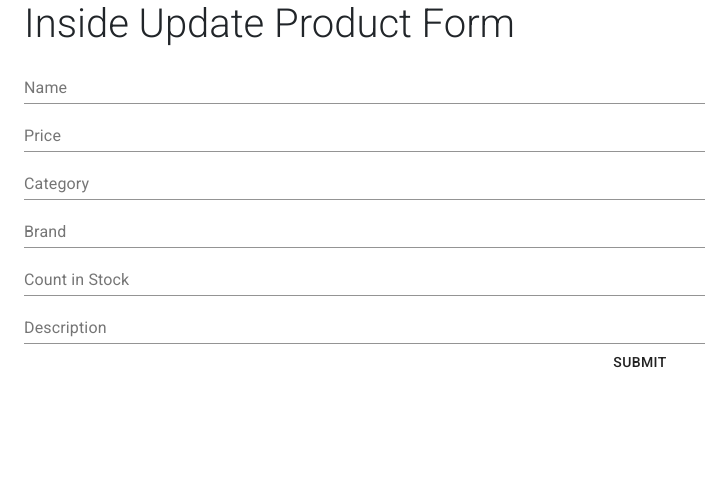
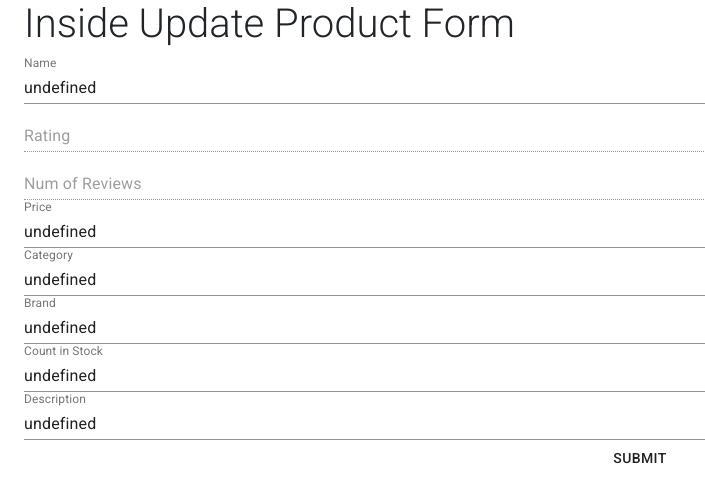
Before and after one commit to NinjaScriptors/Herfa-FrontEnd, a React (Create React App) app: page /details-update/1 in a window 1280 px wide. Shown: the top 502 px of the page, without its empty margins (0-705 px from the left). Built offline with nearby package versions, Linux system fonts and the light colour scheme; no server answers.

Commit message:
done with forms

```diff
--- a/src/App.js
+++ b/src/App.js
@@ -55,6 +55,8 @@ function App() {
         <Route exact path="/categories" component={Product} >
 
         </Route>
+        <Route exact path="/add-product" component={ProductForm}>
+        </Route>
 
         <Route path="/details/:id" component={Details} >
         </Route>
--- a/src/components/productsPage/ProductDetails.js
+++ b/src/components/productsPage/ProductDetails.js
@@ -76,8 +76,10 @@ const useStyleReview = makeStyles((theme) => ({
 
 
 const Details = props => {
+
     const [value, setValue] = React.useState(2);
     const [hover, setHover] = React.useState(-1);
+
     const classes = useStyles();
     const classRev = useStyleReview();
 
--- a/src/components/productsPage/updateProduct.js
+++ b/src/components/productsPage/updateProduct.js
@@ -4,7 +4,7 @@ import { form, TextField, Button } from '@material-ui/core';
 import { makeStyles } from '@material-ui/core/styles';
 // import { getDetailedObj, updateUserDetails } from "../../store/userStore/userFormSlicer";
 import { getDetailedObj, updateProductDetails, updateDetaileProductdObj } from "../../store/productsStore/productsSlicer";
-
+import {getDetailedUserObj} from '../../store/userStore/userSlicer';
 import { useEffect } from "react";
 import { connect, useDispatch } from "react-redux";
 import { PinDropSharp } from '@material-ui/icons';
@@ -34,6 +34,7 @@ const ProductFormUpdate = props => {
         const fetchData = async () => {
             setState(!state);
             await dispatch(getDetailedObj(id));
+            await dispatch(getDetailedUserObj(props.product.seller._id));
         };
         fetchData();
     }, [dispatch]);
@@ -101,14 +102,14 @@ const ProductFormUpdate = props => {
 
             <form onSubmit={handleSubmit } style={{ display: 'flex', flexDirection: 'column' }}>
 
-                <TextField onChange={handleChange} name="name" id="name-input" label="Name" defaultValue="" />
-                {/* <TextField onChange={handleChange} name="rating" id="rating-disabled" label="Rating" value={props.product.rating} /> */}
-                {/* <TextField onChange={handleChange} name="numReviews" id="numReviews-disabled" label="Num of Reviews" value={props.product.numReviews} /> */}
-                <TextField onChange={handleChange} name="price" id="price-input" label="Price" defaultValue="" />
-                <TextField onChange={handleChange} name="category" id="category-input" label="Category" defaultValue="" />
-                <TextField onChange={handleChange} name="brand" id="brand-input" label="Brand" defaultValue="" />
-                <TextField onChange={handleChange} name="countInStock" id="countInStock-input" label="Count in Stock" defaultValue="" />
-                <TextField onChange={handleChange} name="description" id="description-input" label="Description" defaultValue="" />
+                <TextField onChange={handleChange} name="name" id="name-input" label="Name" defaultValue={`${props.product.name}`} />
+                <TextField onChange={handleChange} disabled name="rating" id="rating-disabled" label="Rating" value={props.product.rating} />
+                <TextField onChange={handleChange} disabled name="numReviews" id="numReviews-disabled" label="Num of Reviews" value={props.product.numReviews} />
+                <TextField onChange={handleChange} name="price" id="price-input" label="Price" defaultValue={`${props.product.price}`} />
+                <TextField onChange={handleChange} name="category" id="category-input" label="Category" defaultValue={`${props.product.category}`} />
+                <TextField onChange={handleChange} name="brand" id="brand-input" label="Brand" defaultValue={`${props.product.brand}`} />
+                <TextField onChange={handleChange} name="countInStock" id="countInStock-input" label="Count in Stock" defaultValue={`${props.product.countInStock}`} />
+                <TextField onChange={handleChange} name="description" id="description-input" label="Description" defaultValue={`${props.product.description}`} />
                 {/* <TextField onChange={handleChange} name="isSeller" id="seller-input" label="Want to change to a seller account" defaultValue="" /> */}
 
                 <Button type="submit">Submit</Button>
@@ -122,6 +123,7 @@ const ProductFormUpdate = props => {
 const mapStateToProps = (state, ownProps) => ({
     // proId: ownProps.match.params.id,
     product: state.products.productDetail,
+    user: state.users.userDetail
 });
 
 // const mapDispatchToProps = (dispatch, getState) => ({
--- a/src/components/user/UserDetails.js
+++ b/src/components/user/UserDetails.js
@@ -1,7 +1,7 @@
 import React, { useEffect } from "react";
 import { connect, useDispatch } from "react-redux";
 import { makeStyles } from "@material-ui/core/styles";
-import { getDetailedObj } from "../../store/userStore/userSlicer";
+import { getDetailedUserObj } from "../../store/userStore/userSlicer";
 import { NavLink } from 'react-router-dom';
 import {
     Typography,
@@ -30,7 +30,7 @@ const UserDetails = props => {
     const dispatch = useDispatch();
     useEffect(() => {
         const fetchData = async () => {
-            await dispatch(getDetailedObj(JSON.parse(localStorage.getItem("userInfo"))._id));
+            await dispatch(getDetailedUserObj(JSON.parse(localStorage.getItem("userInfo"))._id));
         };
         fetchData();
     }, [dispatch]);
@@ -106,8 +106,10 @@ const UserDetails = props => {
 
                                     <Button size="lg" active style={{ backgroundColor: '#C99A5C', color: "white", width: "150px", alignItems: "center" }}><NavLink style={{ textDecoration: "none", color: "white" }} to={`/user-profile-update/${JSON.parse(localStorage.getItem("userInfo"))._id}`}>Edit Profile</NavLink>
                                     </Button>{' '}
+                                    <Button size="lg" active style={{ backgroundColor: '#C99A5C', color: "white", width: "150px", alignItems: "center" }}><NavLink style={{ textDecoration: "none", color: "white" }} to={`/add-product`}>Add Products</NavLink></Button>
 
                                 </MDBCardBody>
+
                             </MDBCol>
                         </MDBRow>
                     </MDBCard>
--- a/src/components/user/userForm.js
+++ b/src/components/user/userForm.js
@@ -2,7 +2,7 @@ import { Container } from '@material-ui/core';
 import React, { useState } from 'react';
 import { form, TextField, Button } from '@material-ui/core';
 import { makeStyles } from '@material-ui/core/styles';
-import { getDetailedObj, getRemoteData } from "../../store/userStore/userSlicer";
+import { getDetailedUserObj, getRemoteData } from "../../store/userStore/userSlicer";
 import { updateUserDetails, updateDetailedObj } from "../../store/userStore/userSlicer";
 import { useEffect } from "react";
 import { connect, useDispatch } from "react-redux";
@@ -36,7 +36,7 @@ const UserForm = props => {
 
     const handleSubmit = (e) => {
         e.preventDefault();
-        dispatch(updateDetailedObj({_id:JSON.parse(localStorage.getItem("userInfo"))._id, fullName, name, email, password, isSeller}))
+        dispatch(updateDetailedObj({_id: JSON.parse(localStorage.getItem("userInfo"))._id, fullName, name, email, password, isSeller}))
         // dispatch(getDetailedObj("603bfe782d208700158ebecd"));
         dispatch(getRemoteData());
         // let fullName = `${firstName} ${lastName}`;
@@ -86,7 +86,7 @@ const UserForm = props => {
     useEffect(() => {
         const fetchData = async () => {
             setState(!state);
-            await dispatch(getDetailedObj(JSON.parse(localStorage.getItem("userInfo"))._id));
+            await dispatch(getDetailedUserObj(JSON.parse(localStorage.getItem("userInfo"))._id));
             // await dispatch(updateDetailedObj(props.user));
 
         };
--- a/src/store/actionsUser/actions.js
+++ b/src/store/actionsUser/actions.js
@@ -19,7 +19,7 @@ export const getRemoteData = () => (dispatch) => {
 //     });
 // }
 
-export const getDetailedObj = (id) => (dispatch) => {
+export const getDetailedUserObj = (id) => (dispatch) => {
     return superagent.get(`${api}/users/${id}`).then(data => {
         console.log("we got the data : data.body =", data.body)
         dispatch(getDetails(data.body))
--- a/src/store/userStore/userFormSlicer.js
+++ b/src/store/userStore/userFormSlicer.js
@@ -73,7 +73,7 @@ export const getRemoteData = () => (dispatch) => {
 
 }
 
-export const getDetailedObj = (id) => (dispatch) => {
+export const getDetailedUserObj = (id) => (dispatch) => {
     console.log("inside dispatch of getDetailedObj!!!! ")
 
     return superagent.get(`${api}/users/${id}`).set({
--- a/src/store/userStore/userSlicer.js
+++ b/src/store/userStore/userSlicer.js
@@ -53,7 +53,7 @@ export const getRemoteData = () => (dispatch) => {
     });
 }
 
-export const getDetailedObj = (id) => (dispatch) => {
+export const getDetailedUserObj = (id) => (dispatch) => {
     console.log("inside dispatch of getDetailedObj!!!! ")
 
     return superagent.get(`${api}/users/${id}`).then(data => {
```
